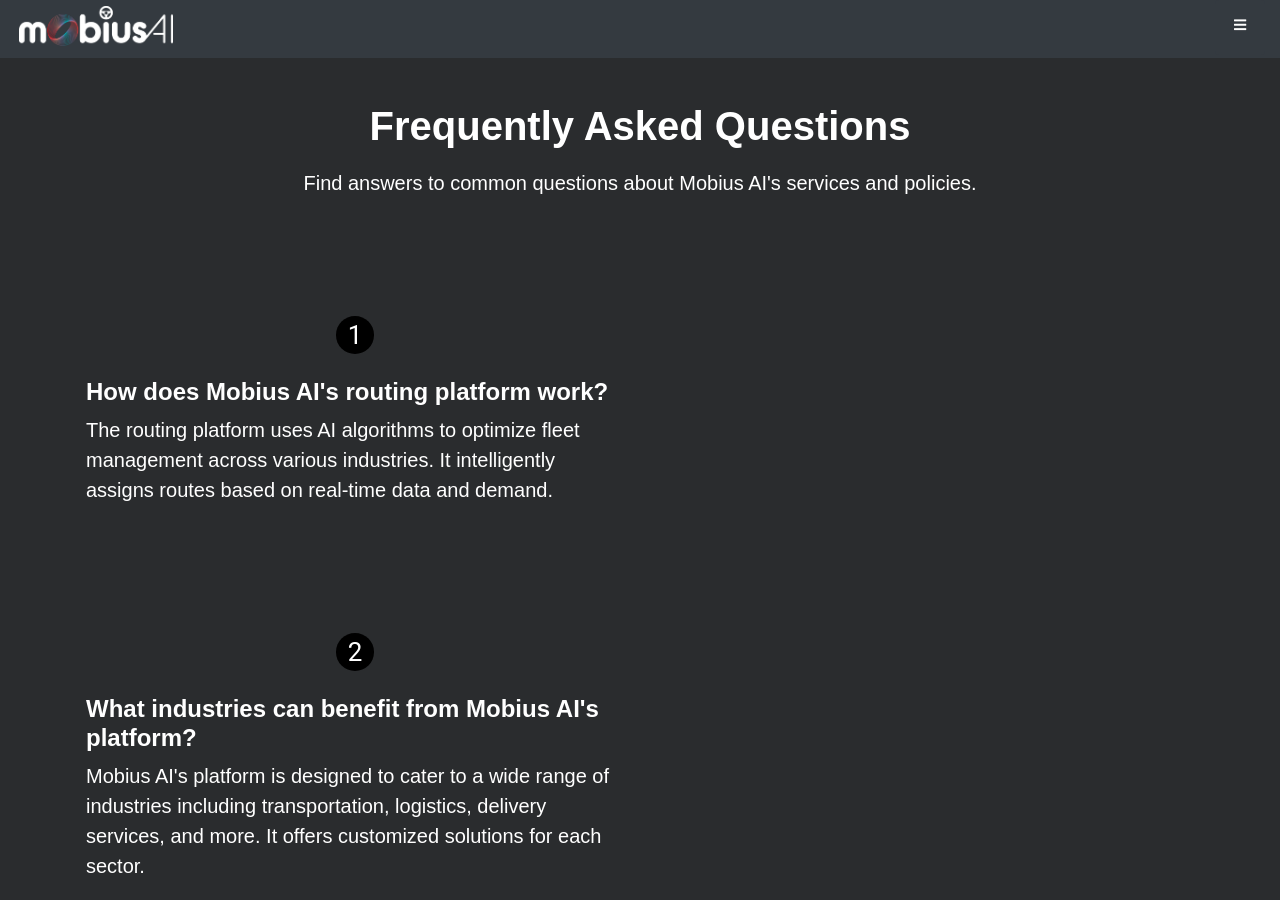
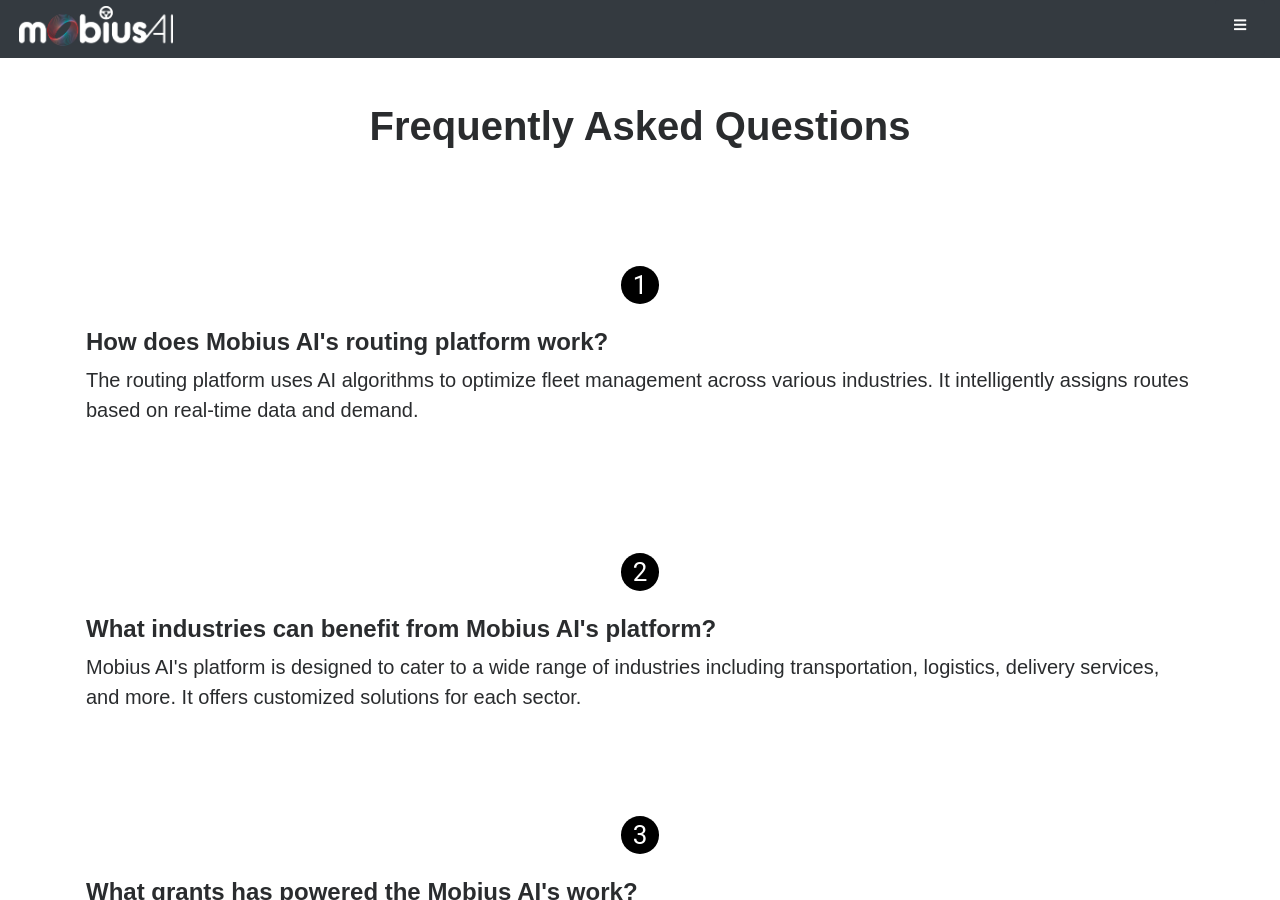
Before and after one commit to mobiusai-tech/mobiusai-tech.github.io, a Jekyll site: the page built from faq.md, in a window 1280 px wide and 900 px high. Built offline with Jekyll 4.4.1, drawn with Linux system fonts in a browser that asks for light colours.

Commit message:
clean up

```diff
--- a/_data/navigation.yml
+++ b/_data/navigation.yml
@@ -9,8 +9,8 @@
 - title: Team
   url: /team.html
 
-- title: "Partnerships"
-  url: /partnerships.html
+# - title: "Partnerships"
+#   url: /partnerships.html
 
 - title: "FAQ"
   url: /faq.html
--- a/faq.md
+++ b/faq.md
@@ -11,36 +11,36 @@
 
 <div id="mainContent" class="wrapper-body" role="main">
   <div class="page-copy">
-  <div class="xrm-editable-html xrm-attribute"><div class="xrm-attribute-value"><div data-component-theme="portalThemeColor8" class="row sectionBlockLayout text-left" style="display: flex; flex-wrap: wrap; margin: 0px; min-height: auto; padding: 8px;">
+  <div class="xrm-editable-html xrm-attribute"><div class="xrm-attribute-value"><div data-component-theme="portalThemeColor7" class="row sectionBlockLayout text-left" style="display: flex; flex-wrap: wrap; margin: 0px; min-height: auto; padding: 8px;">
   <div class="container" style="padding: 0px; display: flex; flex-wrap: wrap;">
     <div class="col-md-12 columnBlockLayout" style="flex-grow: 1; display: flex; flex-direction: column; min-width: 310px; word-break: break-word; margin: 20px 0px; padding: 16px;">
       <h1 style="text-align: center;">Frequently Asked Questions</h1>
-      <p style="text-align: center; margin: 10px;">Find answers to common questions about Mobius AI's services and policies.</p>
+      <!-- <p style="text-align: center; margin: 10px;">Find answers to common questions about Mobius AI's services and policies.</p> -->
     </div>
   </div>
 </div>
-<div data-component-theme="portalThemeColor8" class="row sectionBlockLayout text-left" style="display: flex; flex-wrap: wrap; margin: 0px; min-height: auto; padding: 8px;">
+<div data-component-theme="portalThemeColor7" class="row sectionBlockLayout text-left" style="display: flex; flex-wrap: wrap; margin: 0px; min-height: auto; padding: 8px;">
   <div class="container" style="padding: 0px; display: flex; flex-wrap: wrap; column-gap: 4px;">
-    <div class="col-md-6 columnBlockLayout" style="flex-grow: 1; display: flex; flex-direction: column; min-width: 310px; word-break: break-word; margin: 40px 0px; padding: 16px; width: calc(50% - 2px);">
+    <div class="col-12 columnBlockLayout" style="flex-grow: 1; display: flex; flex-direction: column; min-width: 310px; word-break: break-word; margin: 40px 0px; padding: 16px; width: calc(50% - 2px);">
       <div style="font-size: 26px; background: black; color: white; padding: 0 12px; border-radius: 50%; height: 38px; max-width: 100%; margin-left: auto; margin-right: auto; margin-bottom: 24px;">1</div>
       <h4 style="text-align: left;">How does Mobius AI's routing platform work?</h4>
       <p>The routing platform uses AI algorithms to optimize fleet management across various industries. It intelligently assigns routes based on real-time data and demand.</p>
     </div>
-    <div class="col-md-6 columnBlockLayout" style="flex-grow: 1; display: flex; flex-direction: column; min-width: 310px; word-break: break-word; margin: 40px 0px; padding: 16px; width: calc(50% - 2px);">
+    <div class="col-12 columnBlockLayout" style="flex-grow: 1; display: flex; flex-direction: column; min-width: 310px; word-break: break-word; margin: 40px 0px; padding: 16px; width: calc(50% - 2px);">
       <div style="font-size: 26px; background: black; color: white; padding: 0 12px; border-radius: 50%; height: 38px; max-width: 100%; margin-left: auto; margin-right: auto; margin-bottom: 24px;">2</div>
       <h4 style="text-align: left;">What industries can benefit from Mobius AI's platform?</h4>
       <p>Mobius AI's platform is designed to cater to a wide range of industries including transportation, logistics, delivery services, and more. It offers customized solutions for each sector.</p>
     </div>
   </div>
 </div>
-<div data-component-theme="portalThemeColor8" class="row sectionBlockLayout text-left" style="display: flex; flex-wrap: wrap; margin: 0px; min-height: auto; padding: 8px;">
+<div data-component-theme="portalThemeColor7" class="row sectionBlockLayout text-left" style="display: flex; flex-wrap: wrap; margin: 0px; min-height: auto; padding: 8px;">
   <div class="container" style="padding: 0px; display: flex; flex-wrap: wrap; column-gap: 4px;">
-    <div class="col-md-6 columnBlockLayout" style="flex-grow: 1; display: flex; flex-direction: column; min-width: 310px; word-break: break-word; margin: 0px; padding: 16px; width: calc(50% - 2px);">
+    <div class="col-12 columnBlockLayout" style="flex-grow: 1; display: flex; flex-direction: column; min-width: 310px; word-break: break-word; margin: 0px; padding: 16px; width: calc(50% - 2px);">
       <div style="font-size: 26px; background: black; color: white; padding: 0 12px; border-radius: 50%; height: 38px; max-width: 100%; margin-left: auto; margin-right: auto; margin-bottom: 24px;">3</div>
       <h4 style="text-align: left;">What grants has powered the Mobius AI's work?</h4>
       <p>Mobius AI has been supported by grants from NSF (National Science Foundation) and DOE (Department of Energy) through the Vanderbilt <a href="https://smarttransit.ai/" target="_blank" class="anchor-inherit-styles">SmartTransit.ai</a> partnership for the development of its AI-based routing and fleet management platform.</p>
     </div>
-    <div class="col-md-6 columnBlockLayout" style="flex-grow: 1; display: flex; flex-direction: column; min-width: 310px; word-break: break-word; margin: 0px; padding: 16px; width: calc(50% - 2px);">
+    <div class="col-12 columnBlockLayout" style="flex-grow: 1; display: flex; flex-direction: column; min-width: 310px; word-break: break-word; margin: 0px; padding: 16px; width: calc(50% - 2px);">
       <div style="font-size: 26px; background: black; color: white; padding: 0 12px; border-radius: 50%; height: 38px; max-width: 100%; margin-left: auto; margin-right: auto; margin-bottom: 24px;">4</div>
       <h4 style="text-align: left;">How can I integrate Mobius AI's platform into my business?</h4>
       <p>To integrate Mobius AI's platform into your business operations, contact our team for a consultation. We will work with you to provide tailored solutions to meet your specific needs.</p>
```
